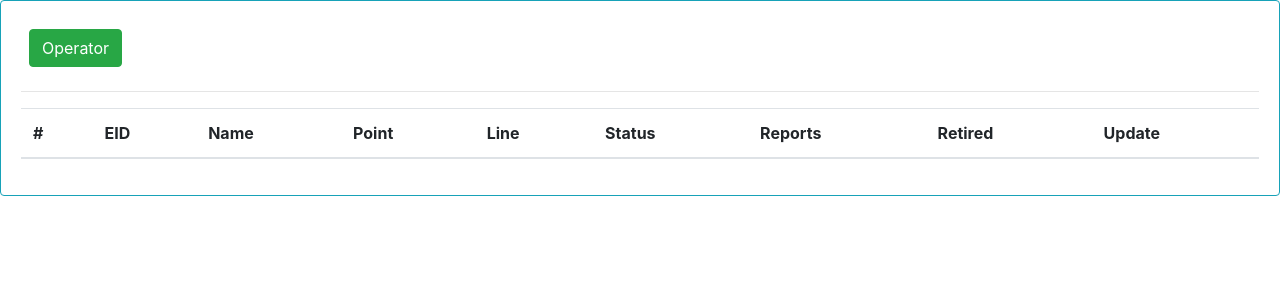
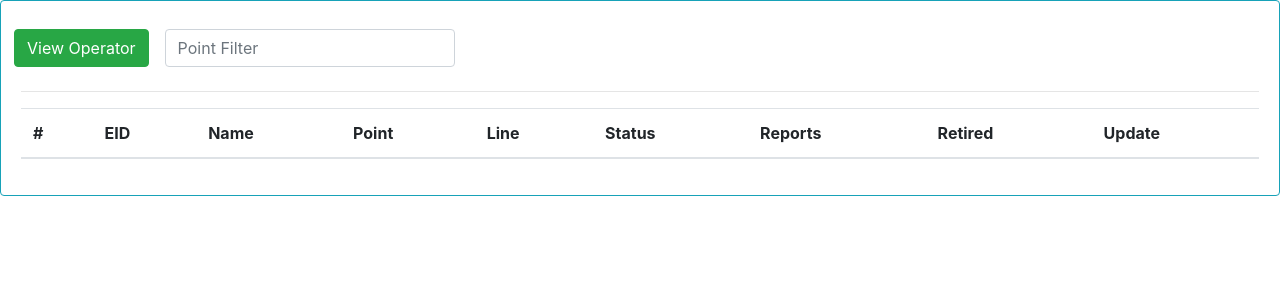
Before and after one commit to thetnaingtunerp/musung-1, a Django app: page /operatoratt/593/ in a window 1280 px wide. Shown: the part 74-374 px from the top of the page. Run offline with Django 5.2, Linux system fonts and the light colour scheme; data comes from the database, SQL or seed files in the repository; both versions use the stored data as it was after the commit; lists and menus that the app fills with data are empty; some libraries are stand-ins or nearby versions.

Commit message:
operator point filter

```diff
--- a/mysite/myapp/urls.py
+++ b/mysite/myapp/urls.py
@@ -16,6 +16,7 @@ urlpatterns = [
     path('operator_delete/<int:id>/', views.operator_delete, name='operator_delete'),
     path('operatortarget/<int:id>/', views.operatortarget, name='operatortarget'),
     path('operatoratt/<int:id>/', views.operatoratt, name='operatoratt'),
+    path('operator_point_filter/', views.operator_point_filter, name='operator_point_filter'),
     path('operator_profile_update/', views.operator_profile_update, name='operator_profile_update'),
     path('save_att_daily/', views.save_att_daily, name='save_att_daily'),
     path('daily_rep_view/', views.daily_rep_view, name='daily_rep_view'),
--- a/mysite/myapp/views.py
+++ b/mysite/myapp/views.py
@@ -96,10 +96,25 @@ def operatortarget(request,id):
 def operatoratt(request,id):
     op = operator.objects.filter(line=id)
     form = OptForm()
-    context = {'op':op, 'form':form}
+    kwag = id
+    context = {'op':op, 'form':form, 'kwag':kwag}
 
     # context = {'op':op}
     return render(request, 'operatoratt.html', context)
+
+
+def operator_point_filter(request):
+    point = request.POST.get('point')
+    kwag = request.POST.get('kw')
+    op = operator.objects.filter(line=kwag, point__contains=point)
+
+    context = {'op':op, 'kwag':kwag}
+    return render(request, 'operatoratt.html', context)
+
+
+
+
+
 
 def save_att_daily(request):
     opi = request.GET.get('oid')
--- a/mysite/templates/base.html
+++ b/mysite/templates/base.html
@@ -19,6 +19,13 @@
 
 
     <title></title>
+    <style>
+      #imgbg{
+        /* background: url('/mysite/templates/zz.png'); */
+
+        background-color: red;
+      }
+    </style>
   </head>
   <body>
   	<nav class="navbar navbar-expand-lg navbar-dark bg-info">
--- a/mysite/templates/data_entry.html
+++ b/mysite/templates/data_entry.html
@@ -3,11 +3,10 @@
 {% block content %}
 
 
-
-<div class="row text-center justify-content-md-center ">
+<div class="row text-center justify-content-md-center">
    {% for i in lis %}
    <a href="{% url 'myapp:daily_rep_filter_by_line' i.id %}" class="col-md-3 m-1 p-3">
-      <div class="card bg-success text-white">
+      <div class="card bg-success text-white" ">
          <div class="card-body h4">
             {{i.line_name}}
          </div>
@@ -17,6 +16,7 @@
    {% endfor %}
 </div>
 <hr>
+<div  id="imgbg"></div>
 
 
 
--- a/mysite/templates/operatoratt.html
+++ b/mysite/templates/operatoratt.html
@@ -40,10 +40,26 @@
 <div class="card border-info mb-3">
   <div class="card-body">
 
-      <a class="text-white btn-success btn m-2" href="{% url 'myapp:operatorlist' %}">Operator <span class="sr-only">(current)</span></a>
+
       <!-- <button type="button" class="btn btn-success" data-toggle="modal" data-target="#createNewInv">
         + Create New Operator
       </button> -->
+      <div class="row">
+
+
+
+          <a class="text-white btn-success btn m-2" href="{% url 'myapp:operatorlist' %}">View Operator <span class="sr-only">(current)</span></a>
+
+          <form action="{% url 'myapp:operator_point_filter' %}" method="post">{% csrf_token %}
+            <input type="number" name="kw" value="{{kwag}}" hidden>
+            <input type="text" name="point" class="form-control m-2" placeholder="Point Filter">
+            <button type="submit" hidden>search</button>
+          </form>
+
+
+      </div>
+
+
 <hr>
 
 <table class="table table-striped" id="optattend">
```
Also changed, not shown: mysite/templates/supervisor_getdaily_filter.html (+15 -15 lines), mysite/db.sqlite3, mysite/templates/zz.png (added).
